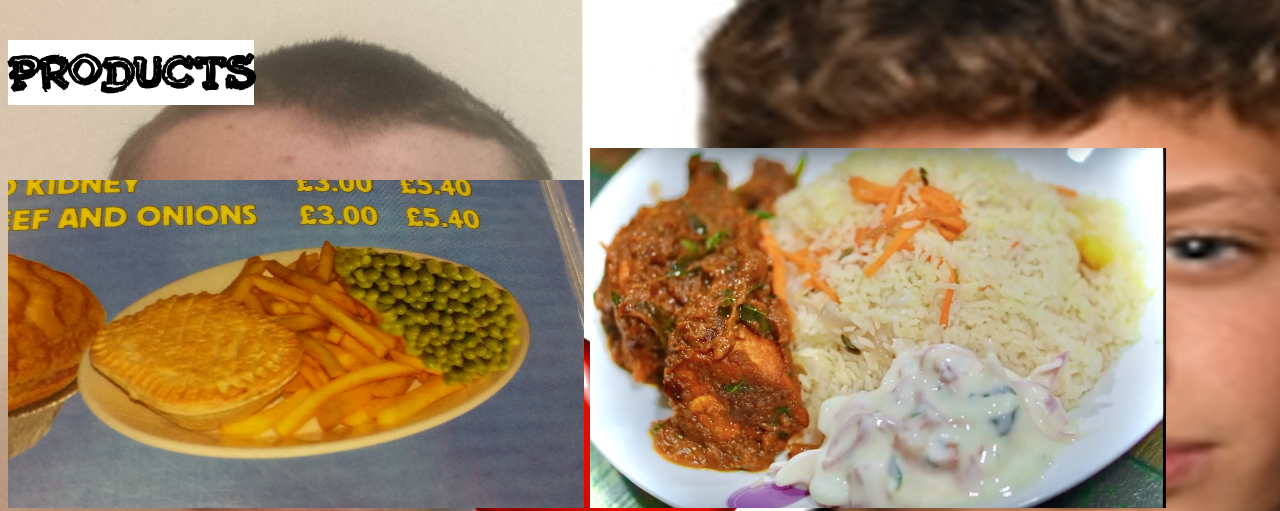
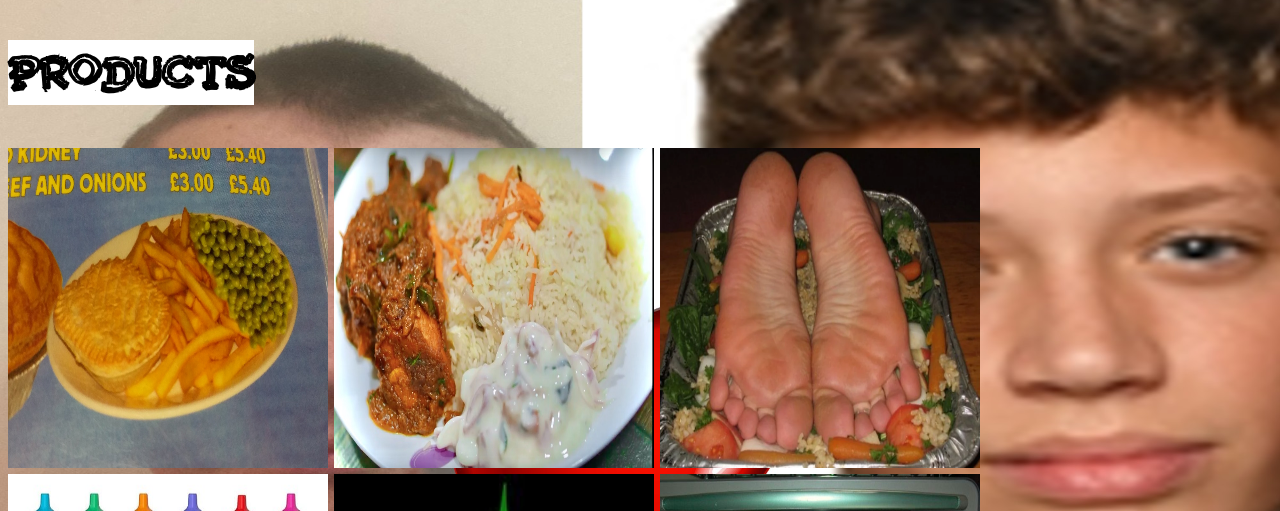
Before and after one commit to bijenmanlol/paki, a plain HTML site: page index.html in a window 1280 px wide. Shown: the part 739-1250 px from the top of the page. Drawn offline with Linux system fonts and the light colour scheme.

Commit message:
Fixed image sizes

```diff
--- a/style.css
+++ b/style.css
@@ -35,7 +35,8 @@ h1 {
 }
 
 .product, .staff {
-    width: 18em;
+    width: 10em;
+    height: 10em;
 }
 
 .product:hover {
```
